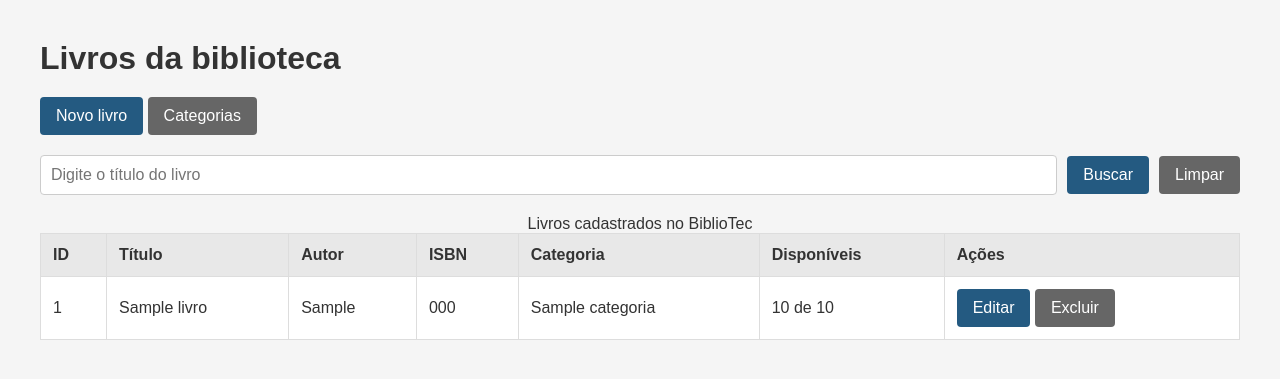
After one commit to saulo-soares8/bibliotec_saulo-marllon, a Spring Boot app: page /livros in a window 1280 px wide. The commit adds this page. Shown: the top 379 px of the page. Run offline with Spring Boot 4, Linux system fonts and the light colour scheme; tables that the repository leaves empty hold one stand-in row (values such as "Sample post").

Commit message:
feat: implementa cadastro de livros e regras de categorias

```diff
--- /dev/null
+++ b/bibliotec/src/main/java/br/escola/bibliotec/controller/web/LivroController.java
@@ -0,0 +1,107 @@
+
+package br.escola.bibliotec.controller.web;
+
+import br.escola.bibliotec.model.Categoria;
+import br.escola.bibliotec.model.Livro;
+import br.escola.bibliotec.service.CategoriaService;
+import br.escola.bibliotec.service.LivroService;
+import jakarta.validation.Valid;
+import org.springframework.stereotype.Controller;
+import org.springframework.ui.Model;
+import org.springframework.validation.BindingResult;
+import org.springframework.web.bind.annotation.GetMapping;
+import org.springframework.web.bind.annotation.ModelAttribute;
+import org.springframework.web.bind.annotation.PathVariable;
+import org.springframework.web.bind.annotation.PostMapping;
+import org.springframework.web.bind.annotation.RequestMapping;
+import org.springframework.web.bind.annotation.RequestParam;
+import org.springframework.web.servlet.mvc.support.RedirectAttributes;
+
+@Controller
+@RequestMapping("/livros")
+public class LivroController {
+
+    private final LivroService livroService;
+    private final CategoriaService categoriaService;
+
+    public LivroController(LivroService livroService, CategoriaService categoriaService) {
+        this.livroService = livroService;
+        this.categoriaService = categoriaService;
+    }
+
+    @GetMapping
+    public String listar(@RequestParam(required = false) String titulo, Model model) {
+        model.addAttribute("livros", livroService.buscar(titulo));
+        model.addAttribute("titulo", titulo);
+        return "livros/lista";
+    }
+
+    @GetMapping("/novo")
+    public String novo(Model model) {
+        Livro livro = new Livro();
+        livro.setCategoria(new Categoria());
+
+        model.addAttribute("livro", livro);
+        return formulario(model);
+    }
+
+    @GetMapping("/{id}/editar")
+    public String editar(@PathVariable Long id,
+                         Model model,
+                         RedirectAttributes redirectAttributes) {
+
+        var livro = livroService.buscarPorId(id);
+
+        if (livro.isEmpty()) {
+            redirectAttributes.addFlashAttribute("mensagem",
+                    "Livro não encontrado!");
+            return "redirect:/livros";
+        }
+
+        model.addAttribute("livro", livro.get());
+        return formulario(model);
+    }
+
+    @PostMapping
+    public String salvar(@Valid @ModelAttribute("livro") Livro livro,
+                         BindingResult resultado,
+                         Model model,
+                         RedirectAttributes redirectAttributes) {
+
+        if (livro.getCategoria() == null || livro.getCategoria().getId() == null) {
+            resultado.rejectValue("categoria.id", "categoria.obrigatoria",
+                    "Escolha uma categoria");
+        }
+
+        if (livro.getIsbn() != null && livroService.isbnJaExiste(livro)) {
+            resultado.rejectValue("isbn", "isbn.duplicado",
+                    "Já existe um livro com este ISBN");
+        }
+
+        if (resultado.hasErrors()) {
+            return formulario(model);
+        }
+
+        livroService.salvar(livro);
+
+        redirectAttributes.addFlashAttribute("mensagem", "Livro salvo com sucesso!");
+        return "redirect:/livros";
+    }
+
+    @PostMapping("/{id}/excluir")
+    public String excluir(@PathVariable Long id,
+                          RedirectAttributes redirectAttributes) {
+
+        livroService.excluir(id);
+
+        redirectAttributes.addFlashAttribute("mensagem",
+                "Livro excluído com sucesso!");
+
+        return "redirect:/livros";
+    }
+
+    private String formulario(Model model) {
+        model.addAttribute("categorias", categoriaService.listarTodas());
+        return "livros/form";
+    }
+}
--- a/bibliotec/src/main/resources/static/css/categorias.css
+++ b/bibliotec/src/main/resources/static/css/categorias.css
@@ -106,3 +106,52 @@ th {
     background: #dcebd2;
     border-left: 6px solid #5b9b65;
 }
+
+/* Mensagem de erro ao tentar excluir categoria */
+.mensagem.mensagem-erro {
+    color: #b3402a;
+    background: #fdf1ef;
+    border-left-color: #b3402a;
+}
+
+/* Campos numéricos e lista de categorias */
+.formulario input[type=number],
+.formulario select {
+    width: 100%;
+    padding: .55rem;
+    font: inherit;
+    border: 2px solid #ccc;
+    background: #fff;
+    box-sizing: border-box;
+}
+
+.formulario select.campo-erro {
+    border-color: #b3402a;
+    background: #fdf1ef;
+}
+
+/* Barra de pesquisa de livros */
+.busca {
+    display: flex;
+    align-items: center;
+    gap: 10px;
+    margin: 20px 0;
+}
+
+.busca input {
+    flex: 1;
+    min-width: 150px;
+    padding: 10px;
+    border: 1px solid #ccc;
+    border-radius: 4px;
+    font: inherit;
+    box-sizing: border-box;
+}
+
+/* Mensagem quando nenhum livro é encontrado */
+.vazio {
+    padding: 15px;
+    background-color: white;
+    border-left: 5px solid #245a81;
+    color: #555;
+}
--- a/bibliotec/src/main/resources/templates/categorias/lista.html
+++ b/bibliotec/src/main/resources/templates/categorias/lista.html
@@ -12,6 +12,10 @@
 
 <p class="mensagem" th:if="${mensagem}" th:text="${mensagem}">
     Mensagem de confirmação
+</p>
+
+<p class="mensagem mensagem-erro" th:if="${erro}" th:text="${erro}">
+    Mensagem de erro
 </p>
 
 <p>
--- /dev/null
+++ b/bibliotec/src/main/resources/templates/livros/lista.html
@@ -0,0 +1,91 @@
+
+<!DOCTYPE html>
+<html lang="pt-BR" xmlns:th="http://www.thymeleaf.org">
+<head>
+    <meta charset="UTF-8">
+    <meta name="viewport" content="width=device-width, initial-scale=1.0">
+    <title>Livros | BiblioTec</title>
+    <link rel="stylesheet" th:href="@{/css/categorias.css}">
+</head>
+<body>
+
+<h1>Livros da biblioteca</h1>
+
+<p class="barra">
+    <a class="botao" th:href="@{/livros/novo}">Novo livro</a>
+    <a class="botao botao-secundario" th:href="@{/categorias}">Categorias</a>
+</p>
+
+<p class="mensagem" th:if="${mensagem}" th:text="${mensagem}">
+    Mensagem
+</p>
+
+<form class="busca" method="get" th:action="@{/livros}">
+    <input type="text"
+           name="titulo"
+           placeholder="Digite o título do livro"
+           th:value="${titulo}">
+
+    <button type="submit" class="botao">Buscar</button>
+    <a class="botao botao-secundario" th:href="@{/livros}">Limpar</a>
+</form>
+
+<p class="vazio" th:if="${#lists.isEmpty(livros)}">
+    Nenhum livro encontrado.
+</p>
+
+<table th:unless="${#lists.isEmpty(livros)}">
+    <caption>Livros cadastrados no BiblioTec</caption>
+    <thead>
+    <tr>
+        <th scope="col">ID</th>
+        <th scope="col">Título</th>
+        <th scope="col">Autor</th>
+        <th scope="col">ISBN</th>
+        <th scope="col">Categoria</th>
+        <th scope="col">Disponíveis</th>
+        <th scope="col">Ações</th>
+    </tr>
+    </thead>
+
+    <tbody>
+    <tr th:each="livro : ${livros}">
+        <td th:text="${livro.id}">1</td>
+        <td th:text="${livro.titulo}">Título de exemplo</td>
+        <td th:text="${livro.autor}">Autor de exemplo</td>
+        <td th:text="${livro.isbn}">9780000000000</td>
+        <td th:text="${livro.categoria.nome}">Categoria</td>
+        <td th:text="|${livro.quantidadeDisponivel} de ${livro.quantidadeTotal}|">
+            3 de 3
+        </td>
+        <td>
+            <a class="botao"
+               th:href="@{/livros/{id}/editar(id=${livro.id})}">
+                Editar
+            </a>
+
+            <form method="post"
+                  th:action="@{/livros/{id}/excluir(id=${livro.id})}"
+                  th:attr="data-titulo=${livro.titulo}"
+                  onsubmit="return confirmarExclusao(this)"
+                  style="display: inline;">
+
+                <button type="submit" class="botao botao-secundario">
+                    Excluir
+                </button>
+            </form>
+        </td>
+    </tr>
+    </tbody>
+</table>
+
+<script>
+    function confirmarExclusao(formulario) {
+        const titulo = formulario.dataset.titulo;
+
+        return confirm('Tem certeza que deseja excluir o livro "' + titulo + '"?');
+    }
+</script>
+
+</body>
+</html>
```
Also changed, not shown: bibliotec/src/main/java/br/escola/bibliotec/controller/web/CategoriaController.java (+9 -0 lines), bibliotec/src/main/java/br/escola/bibliotec/model/Livro.java (added, +114 -0 lines), bibliotec/src/main/java/br/escola/bibliotec/repository/LivroRepository.java (added, +20 -0 lines), bibliotec/src/main/java/br/escola/bibliotec/service/CategoriaService.java (+14 -4 lines), bibliotec/src/main/java/br/escola/bibliotec/service/LivroService.java (added, +67 -0 lines), bibliotec/src/main/resources/templates/livros/form.html (added, +65 -0 lines).
